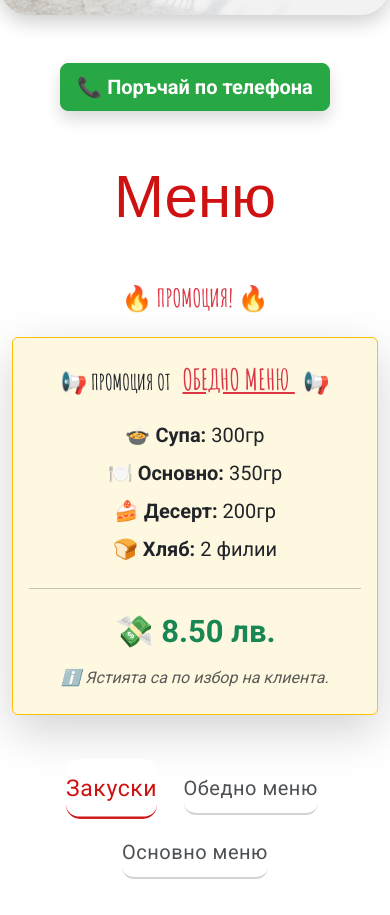
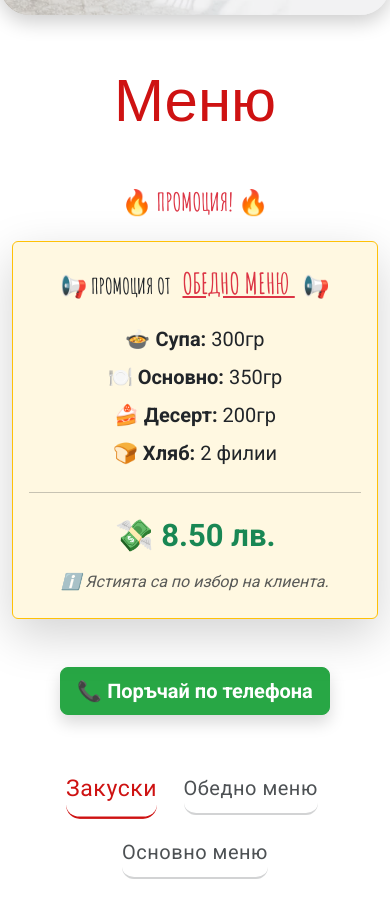
Before and after one commit to iliyailiev1/fish-grill-site, a plain HTML site: page index.html in a window 390 px wide. Shown: the part 499-1414 px from the top of the page. Drawn offline with nearby package versions, Linux system fonts and the light colour scheme; no server answers; a web font is replaced by a local one.

Commit message:
nomer pak

```diff
--- a/index.html
+++ b/index.html
@@ -43,7 +43,6 @@
 
   <main class="main">
     <section id="menu" class="menu section">
-
       <div class="hero-image-wrapper">
         <div class="overlay"></div>
         <div class="container section-title text-center text-white" data-aos="fade-up">
@@ -56,8 +55,6 @@
         <div id="map-popup" class="popup-overlay">
           <div class="popup-content">
             <span class="close-btn">&times;</span>
-
-            <!-- Вградена Google карта -->
             <iframe
               width="100%"
               height="100%"
@@ -67,27 +64,13 @@
               referrerpolicy="no-referrer-when-downgrade"
               src="https://www.google.com/maps/embed/v1/place?key=AIzaSyCL8euJb3WKap5Lkh-PciyIDYX3NeHJehQ&q=Ресторант+%22Вкусно%22+Ловеч">
             </iframe>
-
-            <!-- Бутон за навигация -->
             <div class="text-center mt-2 mb-3">
               <a href="https://www.google.com/maps/dir/?api=1&destination=43.148037,24.722846" class="btn btn-danger" target="_blank">Навигирай до нас</a>
             </div>
-
           </div>
-
         </div>
-
-
-
       </div>
-
-        <!-- Визуално разделение -->
-        <div class="call-button-mobile text-center mt-5">
-          <a href="tel:+359877077969" class="btn btn-success btn-lg shadow">
-            📞 Поръчай по телефона
-          </a>
-        </div>
-        <h2 class="menu-text">Меню</h2>
+      <h2 class="menu-text">Меню</h2>
         <div class="container mt-5 mb-5">
           <h2 class="text-center mb-4 text-danger fw-bold">🔥 ПРОМОЦИЯ! 🔥</h2>
           <div class="row justify-content-center">
@@ -112,7 +95,11 @@
             </div>
           </div>
         </div>
-
+        <div class="call-button-mobile text-center mt-6 mb-5">
+          <a href="tel:+359877077969" class="btn btn-success btn-lg shadow">
+              📞 Поръчай по телефона
+          </a>
+        </div>
 
 
 
```
